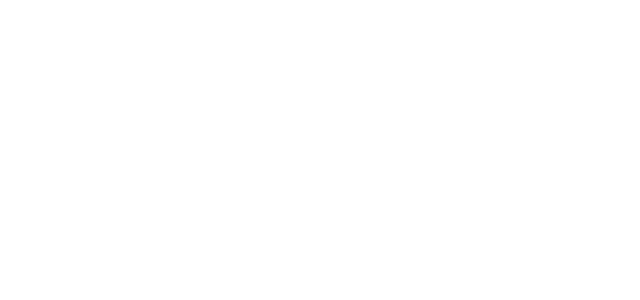
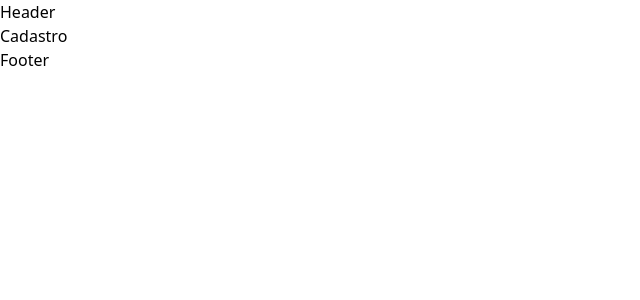
Before and after one commit to Grupo-FIAP-Antonio-Felipe-e-Joao-Vitor/GS2-site, a React app in the folder frontend/: page /cadastro in a window 1280 px wide. Shown: the top 300 px of the page, without its empty margins (0-640 px from the left). Built offline with nearby package versions, Linux system fonts and the light colour scheme; the HTML template or start-up script is replaced by a standard one.

Commit message:
feat(frontend): criando componentes basicos e rotas

```diff
--- a/frontend/src/App.jsx
+++ b/frontend/src/App.jsx
@@ -1,9 +1,32 @@
+import { BrowserRouter, Routes, Route } from "react-router-dom"
+import Cadastro from "./routes/Cadastro"
+import Home from "./routes/Home"
+import Login from "./routes/Login"
+import Header from "./components/Header"
+import Footer from "./components/Footer"
+
 function App() {
 
   return (
-    <>
+    <BrowserRouter>
 
-    </>
+      <Header />
+
+      <main>
+
+        <Routes>
+
+          <Route path="/" element={<Home />}/>
+          <Route path="/cadastro" element={<Cadastro />}/>
+          <Route path="/login" element={<Login />}/>
+
+        </Routes>
+
+      </main>
+
+      <Footer />
+
+    </BrowserRouter>
   )
 }
 
--- /dev/null
+++ b/frontend/src/components/Footer.jsx
@@ -0,0 +1,9 @@
+import React from 'react'
+
+const Footer = () => {
+  return (
+    <div>Footer</div>
+  )
+}
+
+export default Footer
--- /dev/null
+++ b/frontend/src/components/Header.jsx
@@ -0,0 +1,9 @@
+import React from 'react'
+
+const Header = () => {
+  return (
+    <div>Header</div>
+  )
+}
+
+export default Header
--- /dev/null
+++ b/frontend/src/routes/Cadastro.jsx
@@ -0,0 +1,9 @@
+import React from 'react'
+
+const Cadastro = () => {
+  return (
+    <div>Cadastro</div>
+  )
+}
+
+export default Cadastro
--- /dev/null
+++ b/frontend/src/routes/Home.jsx
@@ -0,0 +1,9 @@
+import React from 'react'
+
+const Home = () => {
+  return (
+    <div>Home</div>
+  )
+}
+
+export default Home
--- /dev/null
+++ b/frontend/src/routes/Login.jsx
@@ -0,0 +1,9 @@
+import React from 'react'
+
+const Login = () => {
+  return (
+    <div>Login</div>
+  )
+}
+
+export default Login
```
